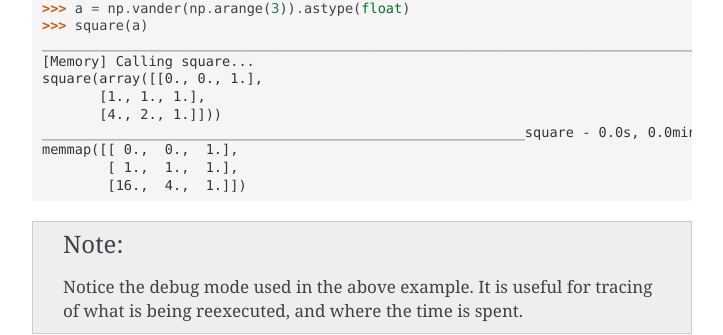
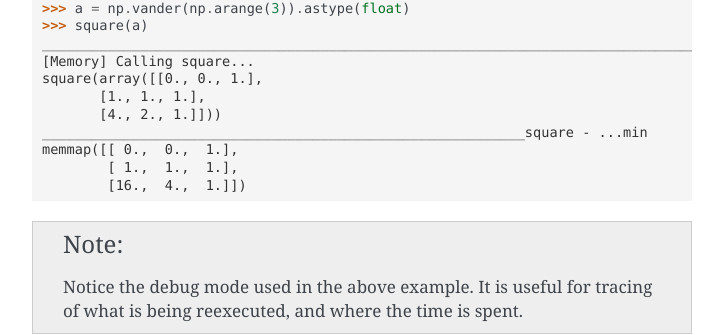
Before and after one commit to joblib/joblib, a Sphinx documentation site: the page built from doc/memory.rst, in a window 1280 px wide and 900 px high, scrolled down 2541 px. Shown: the part 136-471 px from the top of the window, without its empty margins (388-1111 px from the left). Built offline with Sphinx 7.4.7, drawn with Linux system fonts in a browser that asks for light colours; formulas are drawn with MathJax 3; pages that are not in the unit, such as notebooks, are missing from menus.

Commit message:
FIX heisenfailure in doc/memory.rst (#1396)

```diff
--- a/doc/memory.rst
+++ b/doc/memory.rst
@@ -152,7 +152,7 @@ arrays::
     square(array([[0., 0., 1.],
            [1., 1., 1.],
            [4., 2., 1.]]))
-    ___________________________________________________________square - 0.0s, 0.0min
+    ___________________________________________________________square - ...min
     memmap([[ 0.,  0.,  1.],
             [ 1.,  1.,  1.],
             [16.,  4.,  1.]])
```
